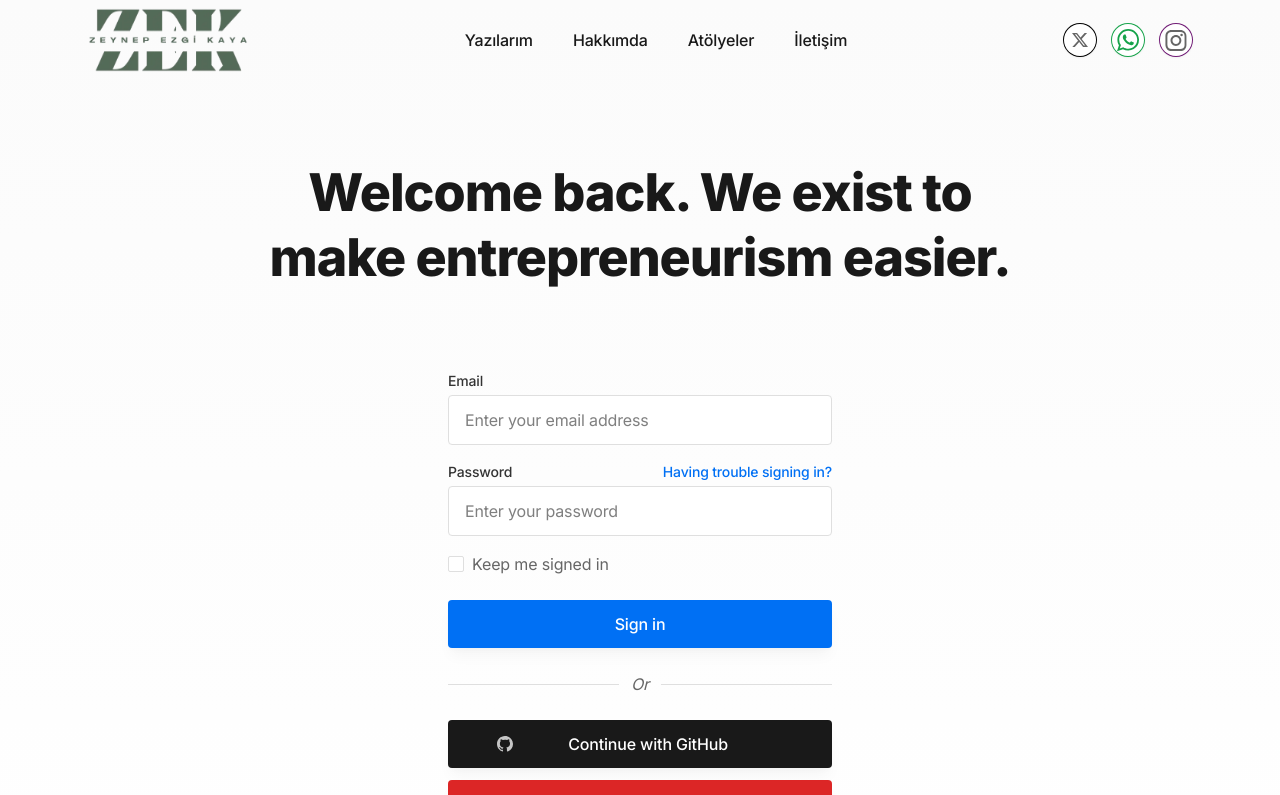
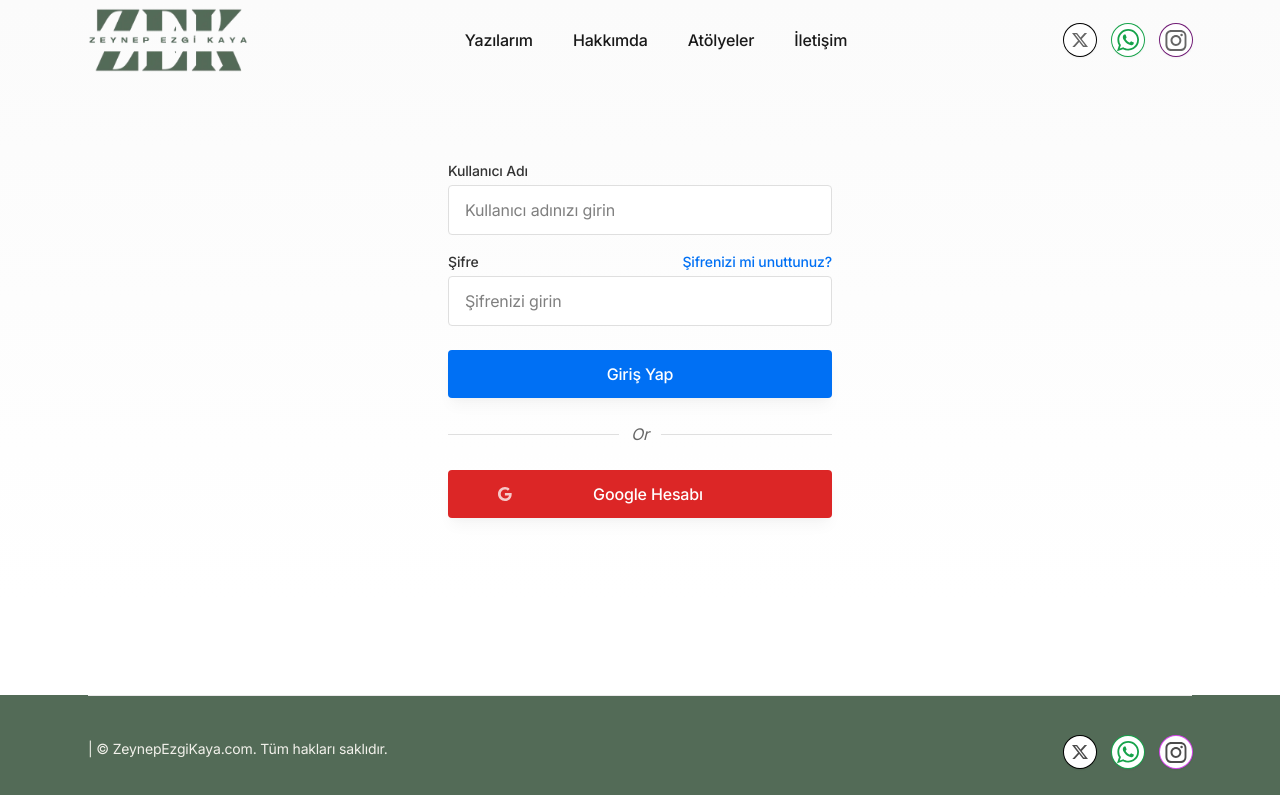
Before and after one commit to megerim/ezgi, a Next.js app: page /signin in a window 1280 px wide. Shown: the top 795 px of the page. Built offline with nearby package versions, Linux system fonts and the light colour scheme.

Commit message:
giriş güncellendi

```diff
--- a/app/(auth)/reset-password/page.tsx
+++ b/app/(auth)/reset-password/page.tsx
@@ -11,8 +11,8 @@ export default function ResetPassword() {
 
           {/* Page header */}
           <div className="max-w-3xl mx-auto text-center pb-12 md:pb-20">
-            <h1 className="h1 mb-4">Let's get you back up on your feet</h1>
-            <p className="text-xl text-gray-600">Enter the email address you used when you signed up for your account, and we'll email you a link to reset your password.</p>
+            <h1 className="h1 mb-4">Şifre Yenile</h1>
+            <p className="text-xl text-gray-600">Mail hesabınıza bir link göndereceğiz</p>
           </div>
 
           {/* Form */}
@@ -21,12 +21,12 @@ export default function ResetPassword() {
               <div className="flex flex-wrap -mx-3 mb-4">
                 <div className="w-full px-3">
                   <label className="block text-gray-800 text-sm font-medium mb-1" htmlFor="email">Email <span className="text-red-600">*</span></label>
-                  <input id="email" type="email" className="form-input w-full text-gray-800" placeholder="Enter your email address" required />
+                  <input id="email" type="email" className="form-input w-full text-gray-800" placeholder="Email adresinizi girin" required />
                 </div>
               </div>
               <div className="flex flex-wrap -mx-3 mt-6">
                 <div className="w-full px-3">
-                  <button className="btn text-white bg-blue-600 hover:bg-blue-700 w-full">Send reset link</button>
+                  <button className="btn text-white bg-blue-600 hover:bg-blue-700 w-full">Gönder</button>
                 </div>
               </div>
             </form>
--- a/app/(auth)/signin/page.tsx
+++ b/app/(auth)/signin/page.tsx
@@ -12,41 +12,31 @@ export default function SignIn() {
         <div className="pt-32 pb-12 md:pt-40 md:pb-20">
 
           {/* Page header */}
-          <div className="max-w-3xl mx-auto text-center pb-12 md:pb-20">
+          {/* <div className="max-w-3xl mx-auto text-center pb-12 md:pb-20">
             <h1 className="h1">Welcome back. We exist to make entrepreneurism easier.</h1>
-          </div>
+          </div> */}
 
           {/* Form */}
           <div className="max-w-sm mx-auto">
             <form>
               <div className="flex flex-wrap -mx-3 mb-4">
                 <div className="w-full px-3">
-                  <label className="block text-gray-800 text-sm font-medium mb-1" htmlFor="email">Email</label>
-                  <input id="email" type="email" className="form-input w-full text-gray-800" placeholder="Enter your email address" required />
+                  <label className="block text-gray-800 text-sm font-medium mb-1" htmlFor="email">Kullanıcı Adı</label>
+                  <input id="email" type="email" className="form-input w-full text-gray-800" placeholder="Kullanıcı adınızı girin" required />
                 </div>
               </div>
               <div className="flex flex-wrap -mx-3 mb-4">
                 <div className="w-full px-3">
                   <div className="flex justify-between">
-                    <label className="block text-gray-800 text-sm font-medium mb-1" htmlFor="password">Password</label>
-                    <Link href="/reset-password" className="text-sm font-medium text-blue-600 hover:underline">Having trouble signing in?</Link>
+                    <label className="block text-gray-800 text-sm font-medium mb-1" htmlFor="password">Şifre</label>
+                    <Link href="/reset-password" className="text-sm font-medium text-blue-600 hover:underline">Şifrenizi mi unuttunuz?</Link>
                   </div>
-                  <input id="password" type="password" className="form-input w-full text-gray-800" placeholder="Enter your password" required />
-                </div>
-              </div>
-              <div className="flex flex-wrap -mx-3 mb-4">
-                <div className="w-full px-3">
-                  <div className="flex justify-between">
-                    <label className="flex items-center">
-                      <input type="checkbox" className="form-checkbox" />
-                      <span className="text-gray-600 ml-2">Keep me signed in</span>
-                    </label>
-                  </div>
+                  <input id="password" type="password" className="form-input w-full text-gray-800" placeholder="Şifrenizi girin" required />
                 </div>
               </div>
               <div className="flex flex-wrap -mx-3 mt-6">
                 <div className="w-full px-3">
-                  <button className="btn text-white bg-blue-600 hover:bg-blue-700 w-full">Sign in</button>
+                  <button className="btn text-white bg-blue-600 hover:bg-blue-700 w-full">Giriş Yap</button>
                 </div>
               </div>
             </form>
@@ -56,30 +46,18 @@ export default function SignIn() {
               <div className="border-t border-gray-300 grow ml-3" aria-hidden="true"></div>
             </div>
             <form>
-              <div className="flex flex-wrap -mx-3 mb-3">
-                <div className="w-full px-3">
-                  <button className="btn px-0 text-white bg-gray-900 hover:bg-gray-800 w-full relative flex items-center">
-                    <svg className="w-4 h-4 fill-current text-white opacity-75 shrink-0 mx-4" viewBox="0 0 16 16" xmlns="http://www.w3.org/2000/svg">
-                      <path d="M7.95 0C3.578 0 0 3.578 0 7.95c0 3.479 2.286 6.46 5.466 7.553.397.1.497-.199.497-.397v-1.392c-2.187.497-2.683-.993-2.683-.993-.398-.895-.895-1.193-.895-1.193-.696-.497.1-.497.1-.497.795.1 1.192.795 1.192.795.696 1.292 1.888.895 2.286.696.1-.497.298-.895.497-1.093-1.79-.2-3.578-.895-3.578-3.975 0-.895.298-1.59.795-2.087-.1-.2-.397-.994.1-2.087 0 0 .695-.2 2.186.795a6.408 6.408 0 011.987-.299c.696 0 1.392.1 1.988.299 1.49-.994 2.186-.795 2.186-.795.398 1.093.199 1.888.1 2.087.496.596.795 1.291.795 2.087 0 3.08-1.889 3.677-3.677 3.875.298.398.596.895.596 1.59v2.187c0 .198.1.497.596.397C13.714 14.41 16 11.43 16 7.95 15.9 3.578 12.323 0 7.95 0z" />
-                    </svg>
-                    <span className="flex-auto pl-16 pr-8 -ml-16">Continue with GitHub</span>
-                  </button>
-                </div>
-              </div>
+
               <div className="flex flex-wrap -mx-3">
                 <div className="w-full px-3">
                   <button className="btn px-0 text-white bg-red-600 hover:bg-red-700 w-full relative flex items-center">
                     <svg className="w-4 h-4 fill-current text-white opacity-75 shrink-0 mx-4" viewBox="0 0 16 16" xmlns="http://www.w3.org/2000/svg">
                       <path d="M7.9 7v2.4H12c-.2 1-1.2 3-4 3-2.4 0-4.3-2-4.3-4.4 0-2.4 2-4.4 4.3-4.4 1.4 0 2.3.6 2.8 1.1l1.9-1.8C11.5 1.7 9.9 1 8 1 4.1 1 1 4.1 1 8s3.1 7 7 7c4 0 6.7-2.8 6.7-6.8 0-.5 0-.8-.1-1.2H7.9z" />
                     </svg>
-                    <span className="flex-auto pl-16 pr-8 -ml-16">Continue with Google</span>
+                    <span className="flex-auto pl-16 pr-8 -ml-16">Google Hesabı</span>
                   </button>
                 </div>
               </div>
             </form>
-            <div className="text-gray-600 text-center mt-6">
-              Don't you have an account? <Link href="/signup" className="text-blue-600 hover:underline transition duration-150 ease-in-out">Sign up</Link>
-            </div>
           </div>
 
         </div>
--- a/app/(auth)/signup/page.tsx
+++ /dev/null
@@ -1,85 +0,0 @@
-export const metadata = {
-  title: 'Sign Up - Simple',
-  description: 'Page description',
-}
-
-import Link from 'next/link'
-
-export default function SignUp() {
-  return (
-    <section className="bg-gradient-to-b from-gray-100 to-white">
-      <div className="max-w-6xl mx-auto px-4 sm:px-6">
-        <div className="pt-32 pb-12 md:pt-40 md:pb-20">
-
-          {/* Page header */}
-          <div className="max-w-3xl mx-auto text-center pb-12 md:pb-20">
-            <h1 className="h1">Welcome. We exist to make entrepreneurism easier.</h1>
-          </div>
-
-          {/* Form */}
-          <div className="max-w-sm mx-auto">
-            <form>
-              <div className="flex flex-wrap -mx-3 mb-4">
-                <div className="w-full px-3">
-                  <label className="block text-gray-800 text-sm font-medium mb-1" htmlFor="name">Name <span className="text-red-600">*</span></label>
-                  <input id="name" type="text" className="form-input w-full text-gray-800" placeholder="Enter your name" required />
-                </div>
-              </div>
-              <div className="flex flex-wrap -mx-3 mb-4">
-                <div className="w-full px-3">
-                  <label className="block text-gray-800 text-sm font-medium mb-1" htmlFor="email">Email <span className="text-red-600">*</span></label>
-                  <input id="email" type="email" className="form-input w-full text-gray-800" placeholder="Enter your email address" required />
-                </div>
-              </div>
-              <div className="flex flex-wrap -mx-3 mb-4">
-                <div className="w-full px-3">
-                  <label className="block text-gray-800 text-sm font-medium mb-1" htmlFor="password">Password <span className="text-red-600">*</span></label>
-                  <input id="password" type="password" className="form-input w-full text-gray-800" placeholder="Enter your password" required />
-                </div>
-              </div>
-              <div className="flex flex-wrap -mx-3 mt-6">
-                <div className="w-full px-3">
-                  <button className="btn text-white bg-blue-600 hover:bg-blue-700 w-full">Sign up</button>
-                </div>
-              </div>
-              <div className="text-sm text-gray-500 text-center mt-3">
-                By creating an account, you agree to the <a className="underline" href="#0">terms & conditions</a>, and our <a className="underline" href="#0">privacy policy</a>.
-              </div>
-            </form>
-            <div className="flex items-center my-6">
-              <div className="border-t border-gray-300 grow mr-3" aria-hidden="true"></div>
-              <div className="text-gray-600 italic">Or</div>
-              <div className="border-t border-gray-300 grow ml-3" aria-hidden="true"></div>
-            </div>
-            <form>
-              <div className="flex flex-wrap -mx-3 mb-3">
-                <div className="w-full px-3">
-                  <button className="btn px-0 text-white bg-gray-900 hover:bg-gray-800 w-full relative flex items-center">
-                    <svg className="w-4 h-4 fill-current text-white opacity-75 shrink-0 mx-4" viewBox="0 0 16 16" xmlns="http://www.w3.org/2000/svg">
-                      <path d="M7.95 0C3.578 0 0 3.578 0 7.95c0 3.479 2.286 6.46 5.466 7.553.397.1.497-.199.497-.397v-1.392c-2.187.497-2.683-.993-2.683-.993-.398-.895-.895-1.193-.895-1.193-.696-.497.1-.497.1-.497.795.1 1.192.795 1.192.795.696 1.292 1.888.895 2.286.696.1-.497.298-.895.497-1.093-1.79-.2-3.578-.895-3.578-3.975 0-.895.298-1.59.795-2.087-.1-.2-.397-.994.1-2.087 0 0 .695-.2 2.186.795a6.408 6.408 0 011.987-.299c.696 0 1.392.1 1.988.299 1.49-.994 2.186-.795 2.186-.795.398 1.093.199 1.888.1 2.087.496.596.795 1.291.795 2.087 0 3.08-1.889 3.677-3.677 3.875.298.398.596.895.596 1.59v2.187c0 .198.1.497.596.397C13.714 14.41 16 11.43 16 7.95 15.9 3.578 12.323 0 7.95 0z" />
-                    </svg>
-                    <span className="flex-auto pl-16 pr-8 -ml-16">Continue with GitHub</span>
-                  </button>
-                </div>
-              </div>
-              <div className="flex flex-wrap -mx-3">
-                <div className="w-full px-3">
-                  <button className="btn px-0 text-white bg-red-600 hover:bg-red-700 w-full relative flex items-center">
-                    <svg className="w-4 h-4 fill-current text-white opacity-75 shrink-0 mx-4" viewBox="0 0 16 16" xmlns="http://www.w3.org/2000/svg">
-                      <path d="M7.9 7v2.4H12c-.2 1-1.2 3-4 3-2.4 0-4.3-2-4.3-4.4 0-2.4 2-4.4 4.3-4.4 1.4 0 2.3.6 2.8 1.1l1.9-1.8C11.5 1.7 9.9 1 8 1 4.1 1 1 4.1 1 8s3.1 7 7 7c4 0 6.7-2.8 6.7-6.8 0-.5 0-.8-.1-1.2H7.9z" />
-                    </svg>
-                    <span className="flex-auto pl-16 pr-8 -ml-16">Continue with Google</span>
-                  </button>
-                </div>
-              </div>
-            </form>
-            <div className="text-gray-600 text-center mt-6">
-              Already using Simple? <Link href="/signin" className="text-blue-600 hover:underline transition duration-150 ease-in-out">Sign in</Link>
-            </div>
-          </div>
-
-        </div>
-      </div>
-    </section>
-  )
-}
--- a/components/ui/footer.tsx
+++ b/components/ui/footer.tsx
@@ -165,7 +165,7 @@ export default function Footer() {
             </ul>
 
           {/* Copyrights note */}
-          <div className="text-sm text-secondary mr-4">&copy; ZeynepEzgiKaya.com. Tüm hakları saklıdır. | </div>
+          <div className="text-sm text-secondary mr-4">| &copy; ZeynepEzgiKaya.com. Tüm hakları saklıdır. </div>
 
         </div>
 
```
